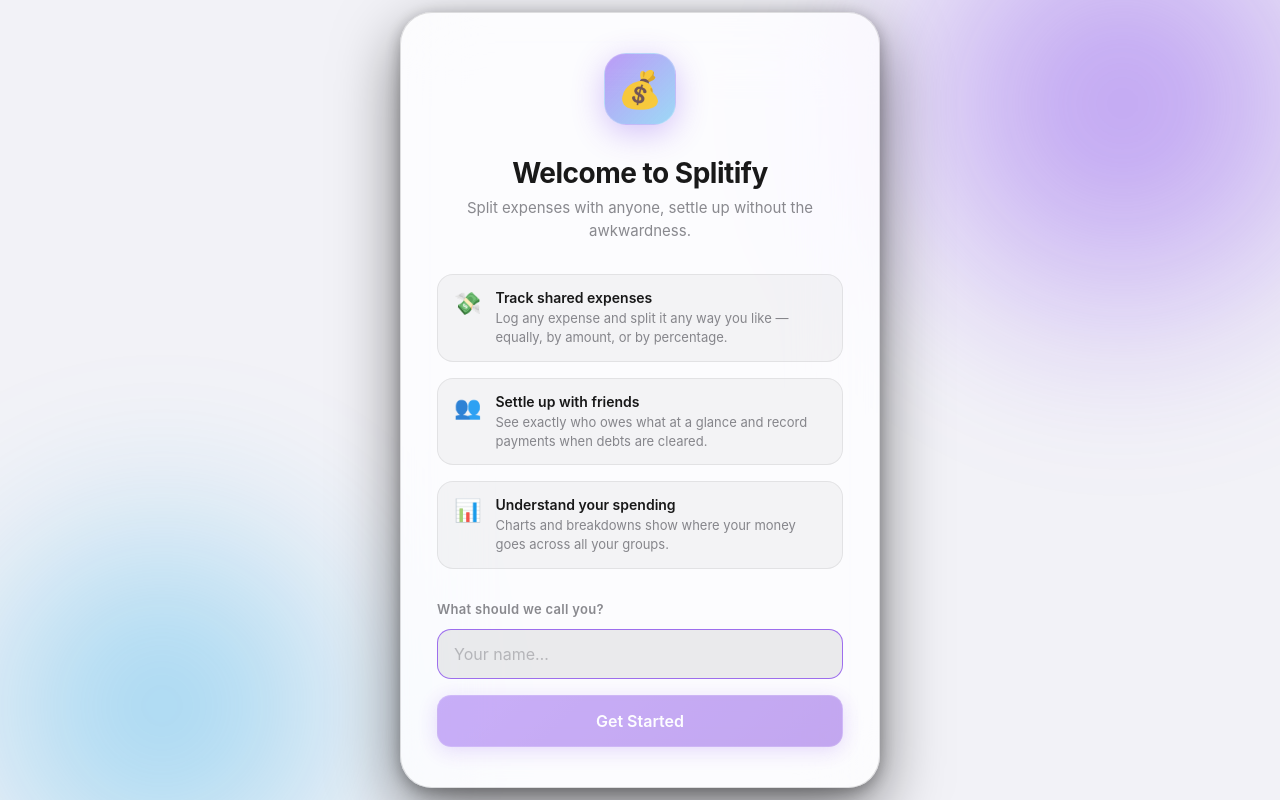
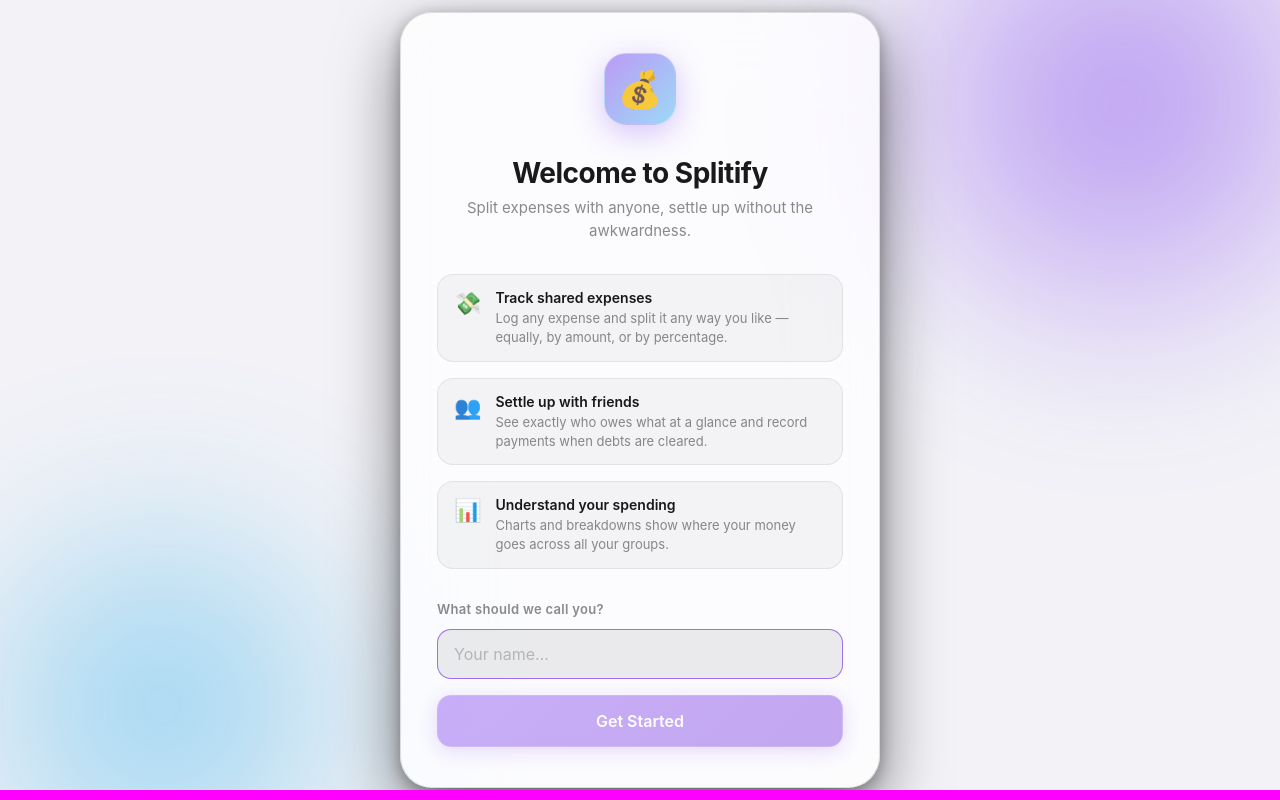
Before and after one commit to ryanhgonzalez/opensplit, a React (Vite) app: page / in a window 1280 px wide. Built offline with nearby package versions, Linux system fonts and the light colour scheme.

Commit message:
Magenta line test

```diff
--- a/src/index.css
+++ b/src/index.css
@@ -6,6 +6,23 @@
   margin: 0;
   padding: 0;
   -webkit-tap-highlight-color: transparent;
+}
+
+/* ⚠️ TEMPORARY DIAGNOSTIC — remove after testing.
+   A magenta line pinned to the bottom edge of the web viewport. If it sits flush
+   with the physical bottom of the screen, the app fills the screen (the black band
+   is just our #000000 background). If there is a black strip BELOW the magenta line,
+   the viewport itself is short and that black area is outside the web view. */
+body::after {
+  content: '';
+  position: fixed;
+  left: 0;
+  right: 0;
+  bottom: 0;
+  height: 10px;
+  background: #ff00ff;
+  z-index: 99999;
+  pointer-events: none;
 }
 
 html {
```
